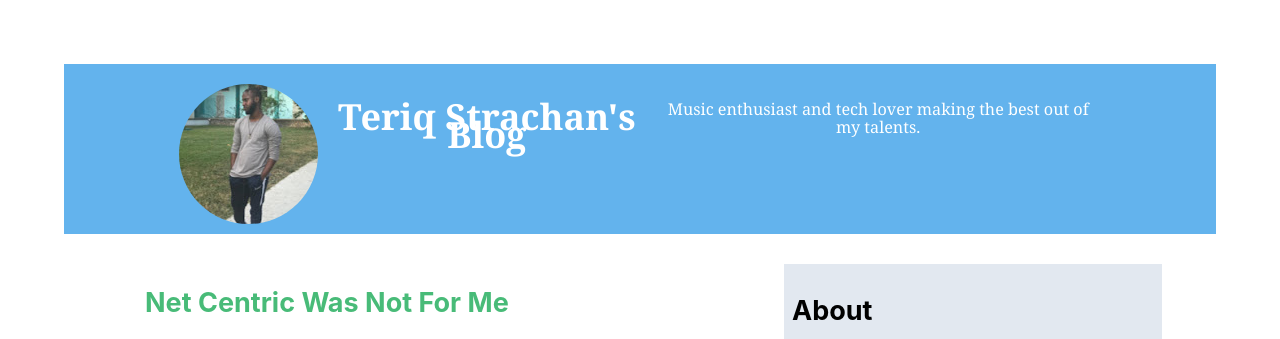
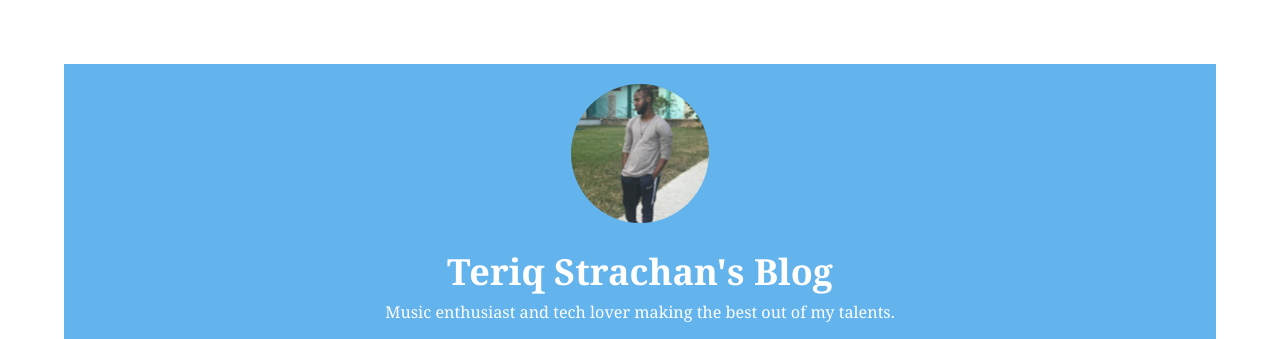
Before and after one commit to princeloki/info2180-lab2, a plain HTML site: page index.html in a window 1280 px wide. Shown: the top 339 px of the page. Drawn offline with Linux system fonts and the light colour scheme.

Commit message:
Updated web files

```diff
--- a/styles.css
+++ b/styles.css
@@ -18,12 +18,12 @@ body{
 
 header{
   display: flex;
+  align-items: center;
+  flex-direction: column;
   grid-area: header;
   background:#63B3ED;
   color: #FFF;
   font-family: Georgia, Times New Roman, Times, serif;
-  text-align: center;
-  line-height: 1em;
   width: 80%;
   padding: 20px 10% 10px 10%;
   margin-bottom: 20px;
@@ -31,12 +31,14 @@ header{
 
 header h1{
   font-size: 2em;
+  margin-bottom: 5px;
 }
 header p{
+  margin-top: 0;
   font-size: 0.9em;
 }
 header img{
-
+  width: 15%;
   border-radius: 50%;
 }
 
```
